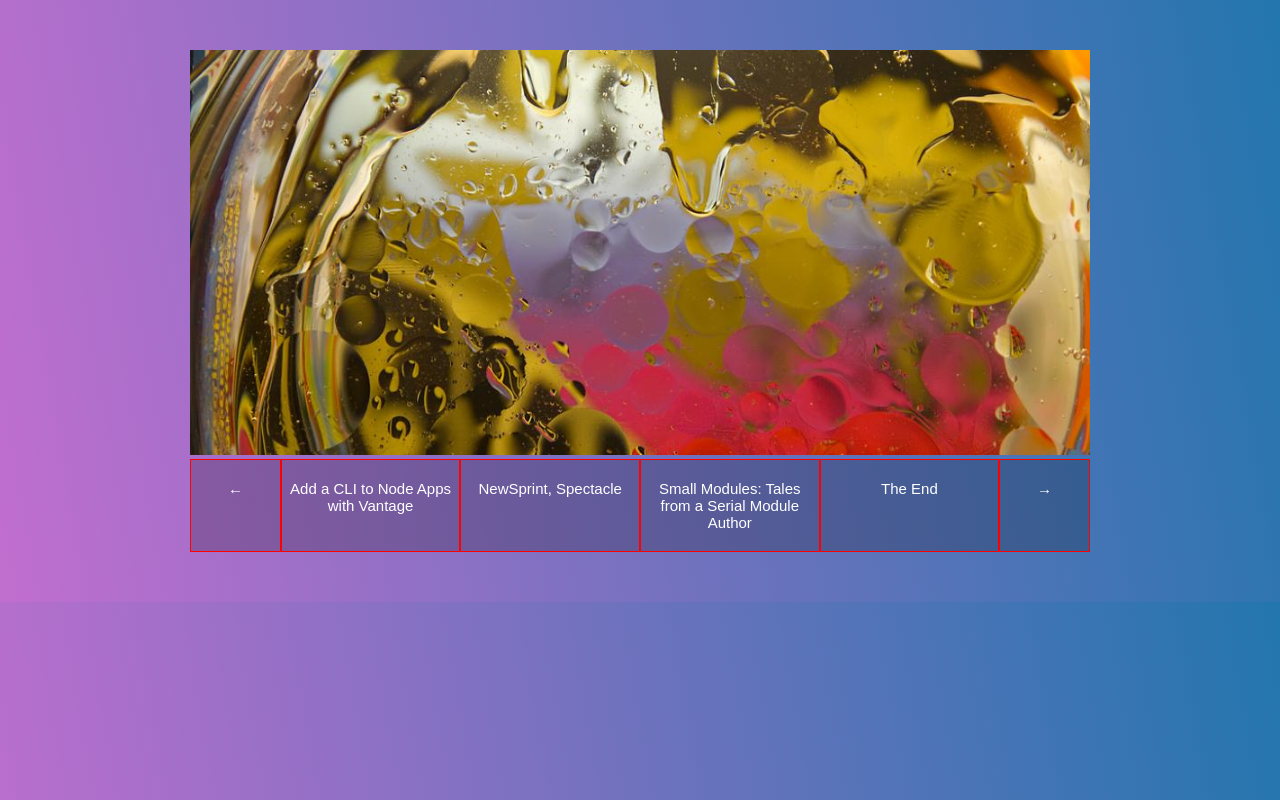
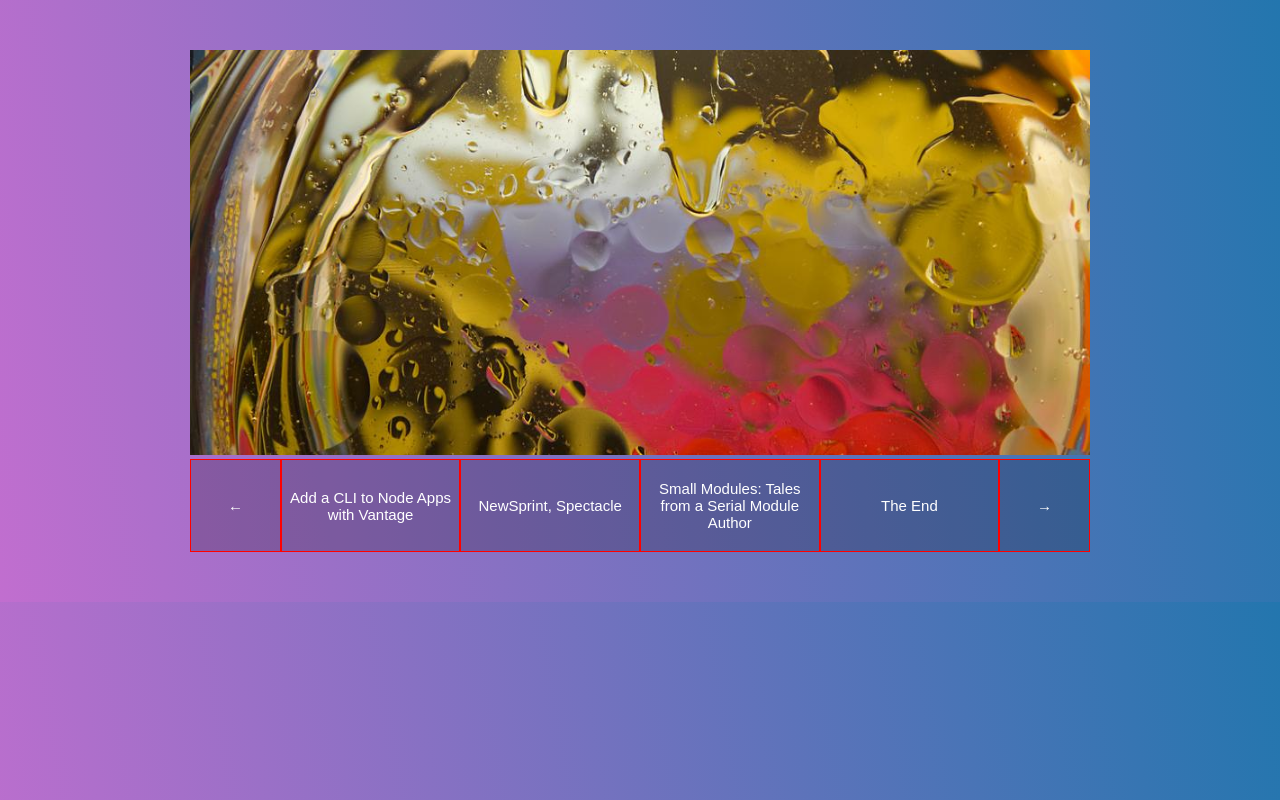
Before and after one commit to jessgrinberg/flexbox, a plain HTML site: page nesting-flexbox/index.html in a window 1280 px wide. Drawn offline with Linux system fonts and the light colour scheme.

Commit message:
nested flex container a using span

```diff
--- a/nesting-flexbox/style-START.css
+++ b/nesting-flexbox/style-START.css
@@ -55,7 +55,14 @@ a:hover {
 }
 
 .slider-nav a {
+  flex-basis:100%;
+  display: flex;
+  align-items: center;
+  /*we want to stretch as well and center*/
+}
+
+ /*this is flex item of 'a' container*/
+.slider-nav span {
   display: block;
   width: 100%;
-  align-items: center;
 }
```
